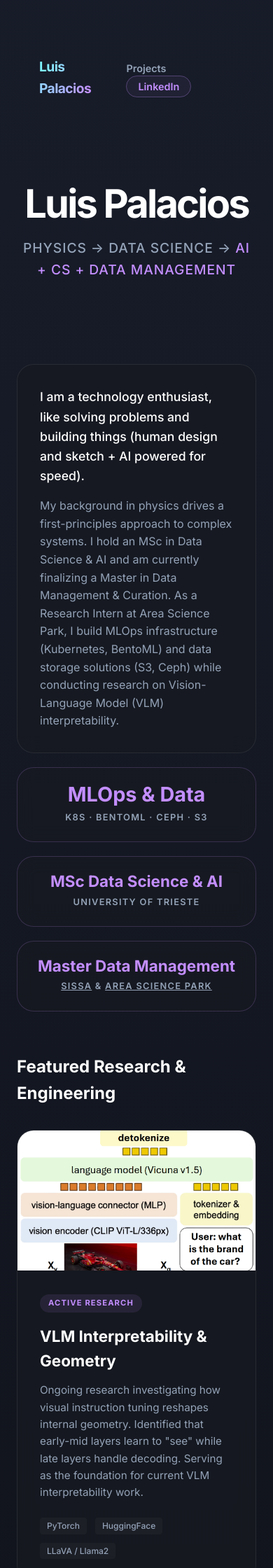
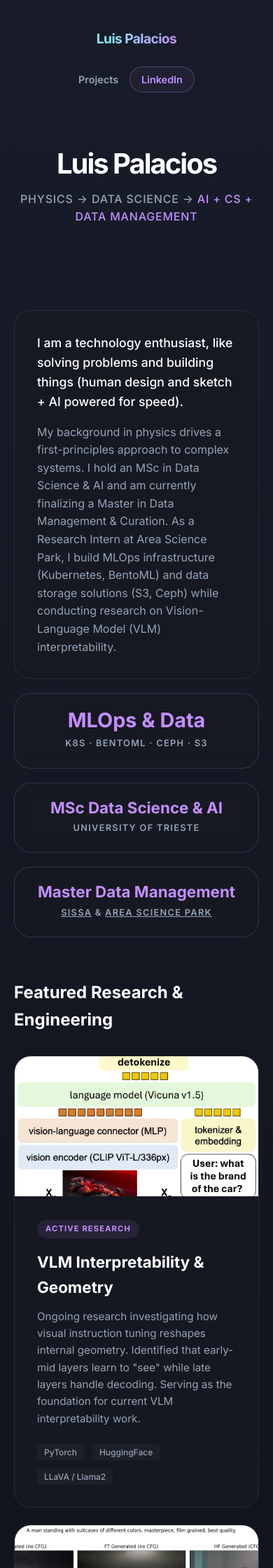
Before and after one commit to luisfpal/luisfpal.github.io, a Jekyll site: the page built from index.md, in a window 390 px wide. Shown: the top 2240 px of the page at 70% size. Built offline with Jekyll 4.4.1, drawn with Linux system fonts in a browser that asks for light colours.

Commit message:
UI Polish: Add glass float hover effect and fix mobile header/typography overflow.

```diff
--- a/assets/css/style.css
+++ b/assets/css/style.css
@@ -306,3 +306,31 @@ h2 {
     grid-template-columns: 1fr;
   }
 }
+
+@media (max-width: 600px) {
+  .container {
+    padding: 40px 20px 80px;
+  }
+  .main-header {
+    flex-direction: column;
+    gap: 24px;
+    margin-bottom: 40px;
+    padding: 0;
+  }
+  .main-nav {
+    display: flex;
+    flex-wrap: wrap;
+    justify-content: center;
+    align-items: center;
+    gap: 16px;
+  }
+  .main-nav a {
+    margin-left: 0;
+  }
+  h1 {
+    font-size: 2.5em;
+  }
+  .hero-tagline {
+    font-size: 1em;
+  }
+}
```
